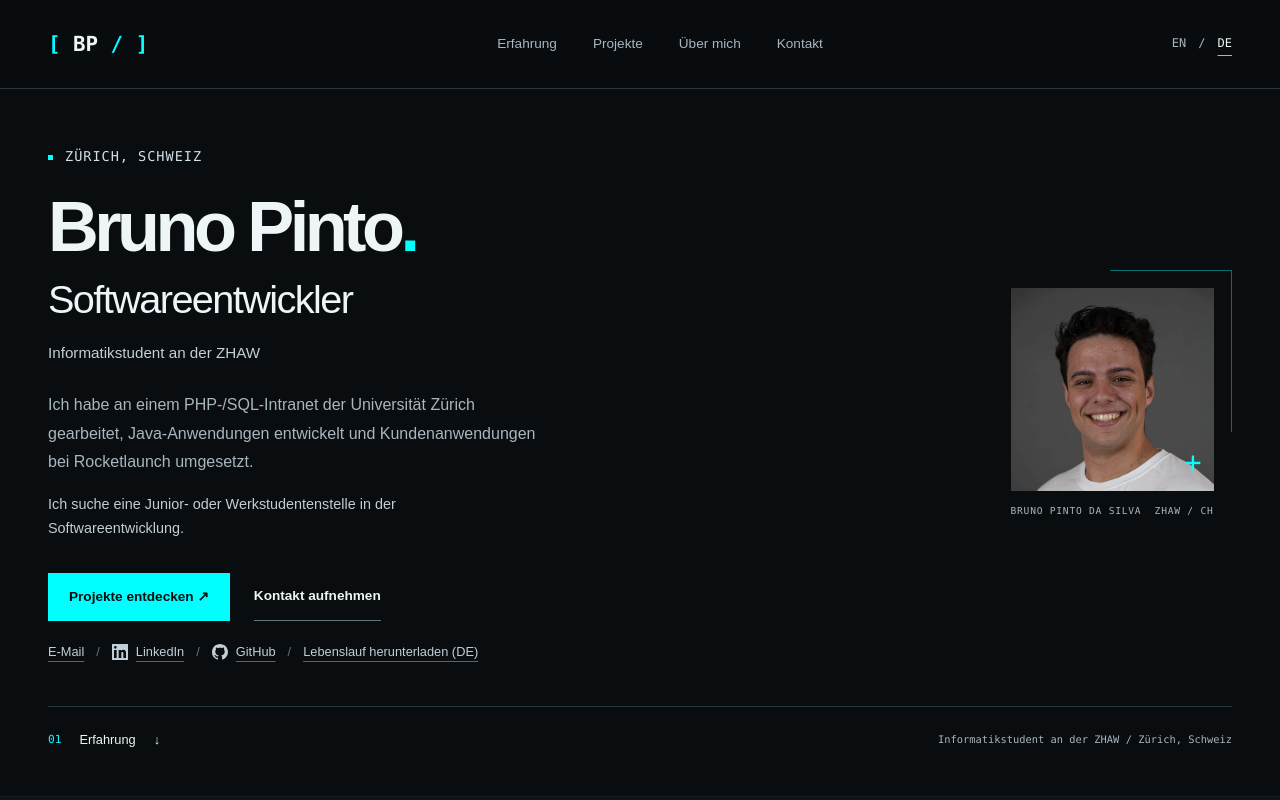
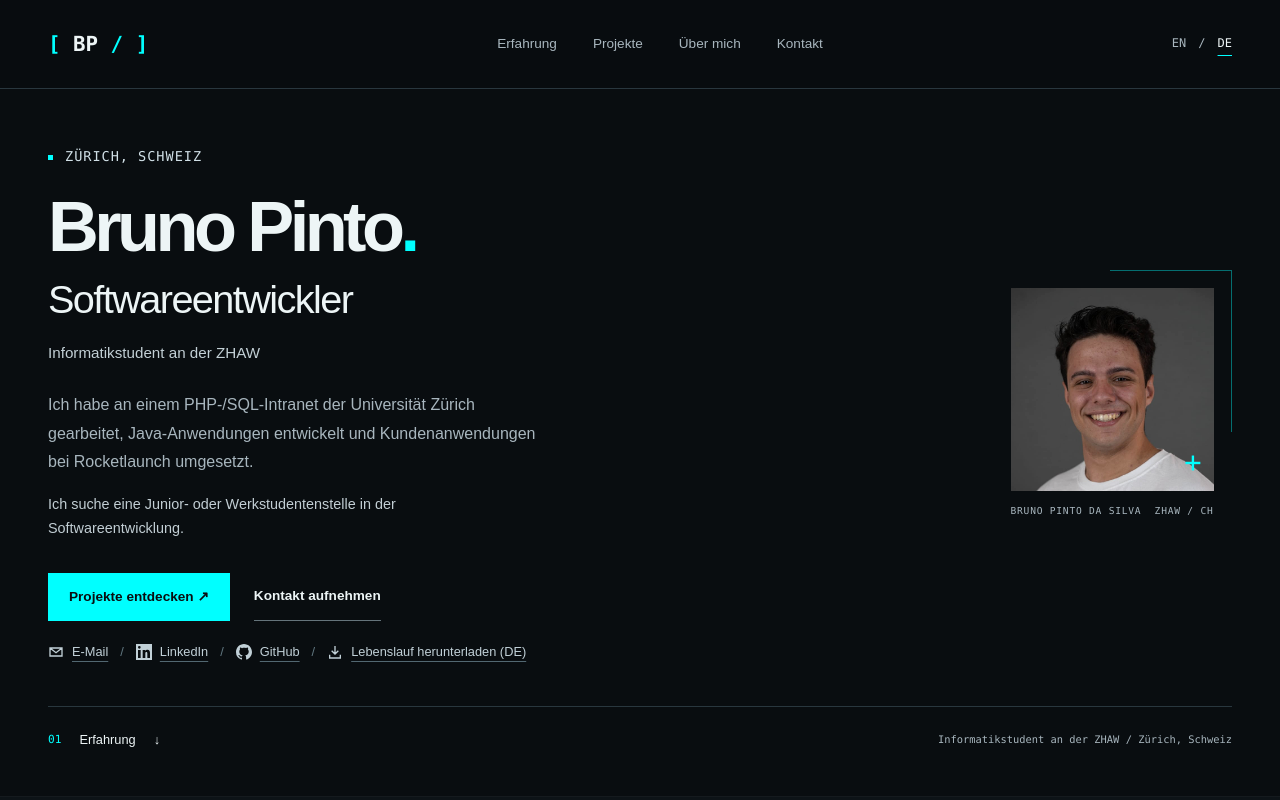
Before and after one commit to Bruno-Pinto/portfolio, a Next.js app: page /de in a window 1280 px wide. Shown: the top 800 px of the page. Built offline with nearby package versions, Linux system fonts and the light colour scheme.

Commit message:
Add email and CV download icons

```diff
--- a/src/app/globals.css
+++ b/src/app/globals.css
@@ -2032,3 +2032,15 @@ nav a[aria-current="location"] {
   border: 0;
   box-shadow: none;
 }
+
+.link-icon {
+  width: 1rem;
+  height: 1rem;
+  flex-shrink: 0;
+}
+.contact-email.social-link {
+  max-width: 100%;
+}
+.contact-email > span {
+  min-width: 0;
+}
--- /dev/null
+++ b/src/components/link-icons.tsx
@@ -0,0 +1,31 @@
+export function EmailIcon() {
+  return (
+    <svg
+      className="link-icon"
+      viewBox="0 0 24 24"
+      fill="none"
+      stroke="currentColor"
+      strokeWidth="2"
+      aria-hidden="true"
+      focusable="false"
+    >
+      <path d="M3 6h18v12H3V6Zm0 0 9 7 9-7" />
+    </svg>
+  );
+}
+
+export function DownloadIcon() {
+  return (
+    <svg
+      className="link-icon"
+      viewBox="0 0 24 24"
+      fill="none"
+      stroke="currentColor"
+      strokeWidth="2"
+      aria-hidden="true"
+      focusable="false"
+    >
+      <path d="M12 3v12m-5-5 5 5 5-5M4 16v5h16v-5" />
+    </svg>
+  );
+}
--- a/src/components/portfolio.tsx
+++ b/src/components/portfolio.tsx
@@ -4,6 +4,7 @@ import Image from "next/image";
 import { SiteHeader } from "@/components/site-header";
 import { LinkedInIcon } from "@/components/linkedin-icon";
 import { GitHubIcon } from "@/components/github-icon";
+import { EmailIcon, DownloadIcon } from "@/components/link-icons";
 import { getProjects } from "@/content/project-scanner";
 import { ProjectScanner } from "@/components/project-scanner";
 import { SectionNav } from "@/components/section-nav";
@@ -74,7 +75,9 @@ export function Portfolio({ locale }: { locale: Locale }) {
               </a>
             </div>
             <div className="hero-links">
-              <a href="mailto:bpintodasilva@gmail.com">{t.emailLabel}</a>
+              <a className="social-link" href="mailto:bpintodasilva@gmail.com">
+                <EmailIcon /> {t.emailLabel}
+              </a>
               <span aria-hidden="true">/</span>
               <a
                 href="https://www.linkedin.com/in/bruno-pinto-da-silva/"
@@ -92,8 +95,8 @@ export function Portfolio({ locale }: { locale: Locale }) {
                 <GitHubIcon /> GitHub
               </a>
               <span aria-hidden="true">/</span>
-              <a href={t.cvHref} download>
-                {t.cv}
+              <a className="social-link" href={t.cvHref} download>
+                <DownloadIcon /> {t.cv}
               </a>
             </div>
           </div>
@@ -245,8 +248,12 @@ export function Portfolio({ locale }: { locale: Locale }) {
             <p className="eyebrow">04 / {t.nav[3]}</p>
             <h2 id="contact-title">{t.contactTitle}</h2>
             <p className="section-intro muted">{t.contactText}</p>
-            <a className="contact-email" href="mailto:bpintodasilva@gmail.com">
-              bpintodasilva@gmail.com ↗
+            <a
+              className="contact-email social-link"
+              href="mailto:bpintodasilva@gmail.com"
+            >
+              <EmailIcon />
+              <span>bpintodasilva@gmail.com ↗</span>
             </a>
             <div className="cv-note">
               <a
@@ -263,11 +270,21 @@ export function Portfolio({ locale }: { locale: Locale }) {
               >
                 <GitHubIcon /> GitHub
               </a>
-              <a href="/cv/bruno-pinto-cv-en.pdf" download hrefLang="en">
-                {t.cvEnglish} ↓
+              <a
+                className="social-link"
+                href="/cv/bruno-pinto-cv-en.pdf"
+                download
+                hrefLang="en"
+              >
+                <DownloadIcon /> {t.cvEnglish}
               </a>
-              <a href="/cv/bruno-pinto-cv-de.pdf" download hrefLang="de">
-                {t.cvGerman} ↓
+              <a
+                className="social-link"
+                href="/cv/bruno-pinto-cv-de.pdf"
+                download
+                hrefLang="de"
+              >
+                <DownloadIcon /> {t.cvGerman}
               </a>
               <span className="muted">{t.cvNote}</span>
             </div>
```
